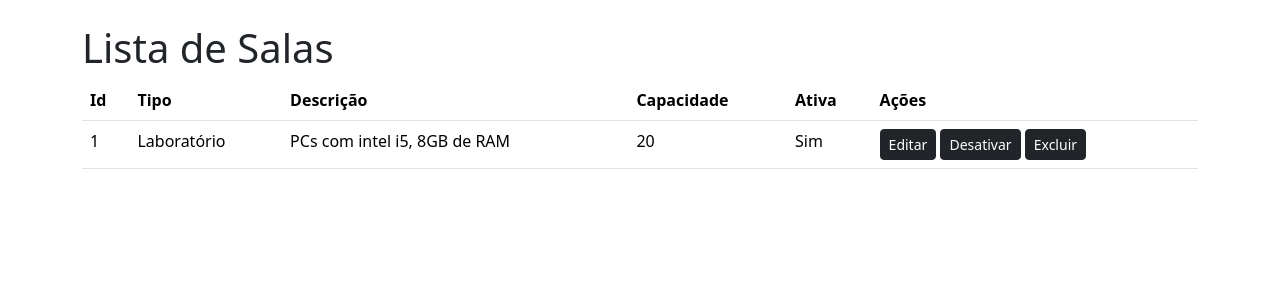
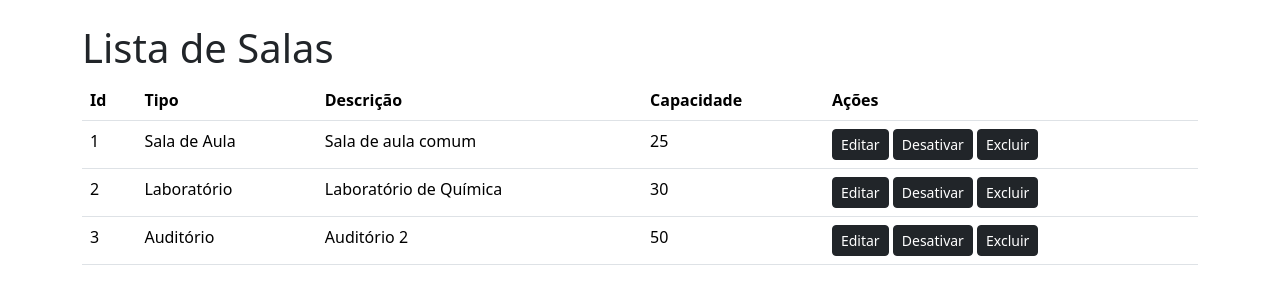
Before and after one commit to MateusKekw/reserva_app, a Flask app: page /listar-salas in a window 1280 px wide. Shown: the part 57-361 px from the top of the page. Run offline with Flask 3, Linux system fonts and the light colour scheme.

Commit message:
tamo indo, eu acho, arrumei várias coisas e eu to ficando maluco fazendo isso aqui

```diff
--- a/CSV/cadastro-sala.csv
+++ b/CSV/cadastro-sala.csv
@@ -0,0 +1,4 @@
+capacidade, tipo, descricao
+25, Sala de Aula, Sala de aula comum
+30, Laboratório, Laboratório de Química
+50, Auditório, Auditório 2
--- a/CSV/reserva-sala.csv
+++ b/CSV/reserva-sala.csv
@@ -0,0 +1,5 @@
+sala, comeco, fim
+Sala 3,2024-08-03T02:00,2024-08-03T03:30
+Sala 1,2024-08-03T01:00,2024-08-03T02:30
+Sala 3,2024-08-04T13:15,2024-08-04T16:45
+Sala 2,2024-08-05T18:05,2024-08-05T20:10
--- a/reserva_app/app.py
+++ b/reserva_app/app.py
@@ -1,51 +1,65 @@
-from flask import Flask, render_template, Request
+from flask import *
 from CSV import *
 from reserva_app.funcoes import *
 
 app = Flask (__name__)
 
 # Definição de Rotas
-# Nome seguido de - // igual o arquivo.html!
+# Nome seguido de - // igual o arquivo.html
 
 # login
 @app.route('/')
 def login_pag():
     return render_template('login.html')
 
-# cadastro usuario
+# Cadastros de usuario
 @app.route('/cadastro')
 def cadastro_pag():
     return render_template('cadastro.html')
 
-# reservar sala
+# Reservar sala
 @app.route('/reservar-sala')
 def reservar_sala_pag():
-    return render_template ('reservar-sala.html')
+    return render_template ('reservar-sala.html', salas=ler_csv())
 
-# reservas
+# Reservas
 @app.route('/reservas')
 def reservas_pag():
     return render_template ('reservas.html')
 
-# detalhe reserva
+# Detalhes de Reserva
 @app.route('/detalhe-reserva')
 def detalhe_reserva_pag():
     return render_template ('reserva/detalhe-reserva.html')
 
-# cadastrar sala
+# Cadastros de sala
 @app.route('/cadastrar-sala')
 def cadastro_sala_pag():
     return render_template ('cadastrar-sala.html')
 
-# listar sala
-@app.route('/listar-salas')
-def listar_salas_pag():
-    return render_template ('listar-salas.html')
-
-
-# Rotas POST
+# POST (interagir com o CSV)
 
 @app.route('/cadastro', methods=['POST'])
 def cadastro_post():
     salvar_cadastro()
     return render_template('reservas.html')
+
+@app.route('/cadastrar-sala', methods=['POST'])
+def salas_post():
+    salvar_sala()
+    return render_template('listar-salas.html', salas=ler_csv())
+
+@app.route('/reservar-sala', methods=['POST'])
+def reservas_post():
+    reserva = salvar_reserva()
+    return render_template('reserva/detalhe-reserva.html', reserva=reserva)
+
+
+
+# Leitura e exibição dos CSVs
+
+@app.route('/listar-salas')
+def listar_salas():
+    salas = ler_csv()
+    print(f"Salas listadas: {salas}")
+    return render_template('listar-salas.html', salas=salas)
--- a/reserva_app/funcoes.py
+++ b/reserva_app/funcoes.py
@@ -1,22 +1,73 @@
 # Definir Funções
 # Nome seguido de _ e verbos
 
-from flask import request
+from flask import *
 from CSV import *
 import csv
 
 
-
 cad_usuarios = 'CSV/cadastro-usuario.csv'
+cad_sala = 'CSV/cadastro-sala.csv'
+res_sala = 'CSV/reserva-sala.csv'
 
 def salvar_cadastro():
     if request.method == 'POST':
-        # Requisições dos Formulários
+        # Forms
         nome = request.form['nome']
         email = request.form['email']
         senha = request.form['senha']
 
-        # Registra no CSV
+        # Bota no CSV
         with open(cad_usuarios, 'a', newline='') as usuarios_cadastros:
             escrever = csv.writer(usuarios_cadastros)
             escrever.writerow([nome, email, senha])
+        return render_template('reservas.html')
+
+# Mesma coisas para os próximos
+def salvar_sala():
+    if request.method == 'POST':
+        # Forms
+        capacidade = request.form['capacidade']
+        tipo = request.form['tipo']
+        descricao = request.form['descricao']
+
+        # Bota no CSV
+        with open(cad_sala, 'a', newline='') as salas_cadastros:
+            escrever = csv.writer(salas_cadastros)
+            escrever.writerow([capacidade, tipo, descricao])
+
+def salvar_reserva():
+    if request.method == 'POST':
+       # Forms
+        sala = request.form['sala']
+        comeco = request.form['comeco']
+        fim = request.form['fim']
+
+        # Bota no CSV
+        with open(res_sala, 'a', newline='') as reservas_salas:
+            escrever = csv.writer(reservas_salas)
+            escrever.writerow([sala, comeco, fim])
+
+        return {
+            'sala' : sala,
+            'comeco' : comeco,
+            'fim' : fim
+        }
+
+# Exibição e leitura dos CSVs
+def ler_csv():
+    salas = []
+    with open(cad_sala, 'r', newline='') as reservas_salas:
+        leitor = csv.reader(reservas_salas)
+        next(leitor)  # Pula o header
+
+        for idx, linha in enumerate(leitor, start=1):
+            sala = {
+                'id': idx,
+                'capacidade': linha[0],
+                'tipo': linha[1],
+                'descricao': linha[2]
+            }
+            salas.append(sala)
+
+    return salas
--- a/reserva_app/templates/cadastrar-sala.html
+++ b/reserva_app/templates/cadastrar-sala.html
@@ -59,9 +59,9 @@
                         <label for="tipo" class="form-label">Tipo</label>
                         <select class="form-select" id="tipo" name="tipo">
                             <option selected>Selecione um tipo</option>
-                            <option value="1">Laboratório de Informática</option>
-                            <option value="2">Laboratório de Química</option>
-                            <option value="3">Sala de Aula</option>
+                            <option value="1">Sala de Aula Comum</option>
+                            <option value="2">Laboratorio</option>
+                            <option value="3">Auditorio</option>
                         </select>
                     </div>
                     <div class="mb-3">
--- a/reserva_app/templates/listar-salas.html
+++ b/reserva_app/templates/listar-salas.html
@@ -21,7 +21,6 @@
         <ul class="navbar-nav ms-auto">
           <li class="nav-item">
             <a class="nav-link" aria-current="page" href="/reservas">Reservas</a>
-            <!-- <a class="nav-link active" aria-current="page" href="/templates/reservas.html">Minhas Reservas</a> -->
           </li>
           <li class="nav-item">
             <a class="nav-link" href="/reservar-sala">Reservar Sala</a>
@@ -60,17 +59,17 @@
                 <th scope="col">Tipo</th>
                 <th scope="col">Descrição</th>
                 <th scope="col">Capacidade</th>
-                <th scope="col">Ativa</th>
                 <th scope="col">Ações</th>
               </tr>
             </thead>
             <tbody>
+
+              {% for sala in salas %}
               <tr>
-                <td>1</td>
-                <td>Laboratório</td>
-                <td>PCs com intel i5, 8GB de RAM</td>
-                <td>20</td>
-                <td>Sim</td>
+                <td>{{ sala.id }}</td>
+                <td>{{ sala.tipo }}</td>
+                <td>{{ sala.descricao }}</td>
+                <td>{{ sala.capacidade }}</td>
                 <td>
                   <form action="">
                     <button class="btn btn-sm btn-dark" type="submit" formaction="/templates/cadastrar-sala.html">Editar</button>
@@ -79,8 +78,7 @@
                   </form>
                 </td>
               </tr>
-
-
+              {% endfor %}
 
             </tbody>
           </table>
```
Also changed, not shown: CSV/cadastro-usuario.csv (+7 -0 lines), reserva_app/templates/cadastro.html (+10 -0 lines), reserva_app/templates/reserva/detalhe-reserva.html (+8 -6 lines), reserva_app/templates/reservar-sala.html (+7 -6 lines), README.md.
